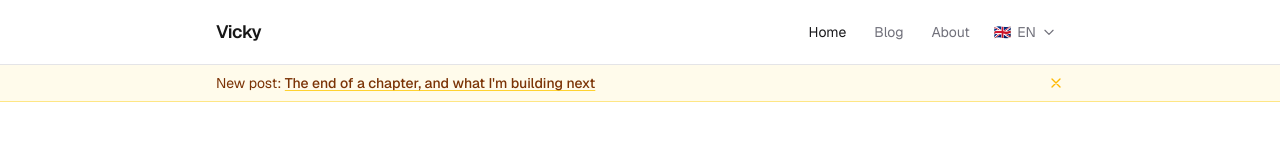
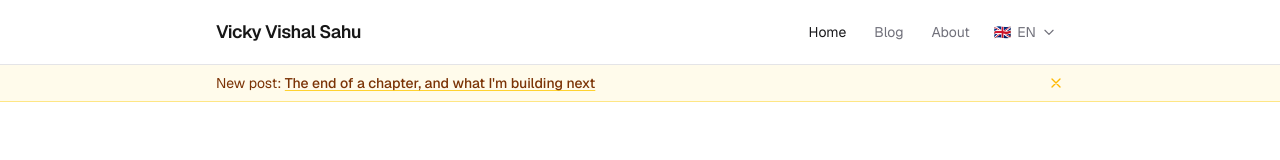
Before and after one commit to vickyvishalsahu/website, a Next.js app: page /en in a window 1280 px wide. Shown: the top 160 px of the page. Built offline with nearby package versions, Linux system fonts and the light colour scheme.

Commit message:
seo indexing

```diff
--- a/app/[locale]/layout.tsx
+++ b/app/[locale]/layout.tsx
@@ -23,6 +23,19 @@ const geistMono = Geist_Mono({
   subsets: ["latin"],
 });
 
+const jsonLd = {
+  "@context": "https://schema.org",
+  "@type": "Person",
+  name: "Vicky Vishal Sahu",
+  url: "https://vickysahu.dev",
+  jobTitle: "Senior Frontend Developer",
+  address: { "@type": "PostalAddress", addressLocality: "Berlin", addressCountry: "DE" },
+  sameAs: [
+    "https://github.com/vickyvishalsahu",
+    "https://www.linkedin.com/in/vickyvishal/",
+  ],
+};
+
 export async function generateMetadata({
   params,
 }: {
@@ -32,11 +45,28 @@ export async function generateMetadata({
   const t = await getTranslations({ locale, namespace: "site" });
 
   return {
+    metadataBase: new URL("https://vickysahu.dev"),
     title: {
       default: t("title"),
       template: t("titleTemplate"),
     },
     description: t("description"),
+    authors: [{ name: "Vicky Vishal Sahu", url: "https://vickysahu.dev" }],
+    openGraph: {
+      type: "website",
+      locale: locale === "de" ? "de_DE" : "en_US",
+      url: "https://vickysahu.dev",
+      siteName: "Vicky Vishal Sahu",
+      title: t("title"),
+      description: t("description"),
+      images: [{ url: "/vicky_dp.png", width: 400, height: 400, alt: "Vicky Vishal Sahu" }],
+    },
+    twitter: {
+      card: "summary",
+      title: t("title"),
+      description: t("description"),
+      images: ["/vicky_dp.png"],
+    },
     icons: {
       icon: "/vicky_dp.png",
       apple: "/vicky_dp.png",
@@ -61,6 +91,9 @@ export default async function LocaleLayout({
 
   return (
     <html lang={locale} className={`${geistSans.variable} ${geistMono.variable}`}>
+      <head>
+        <script type="application/ld+json" dangerouslySetInnerHTML={{ __html: JSON.stringify(jsonLd) }} />
+      </head>
       <body suppressHydrationWarning className="flex min-h-screen flex-col font-sans antialiased">
         <NextIntlClientProvider locale={locale} messages={messages}>
           <Navbar />
--- /dev/null
+++ b/app/robots.ts
@@ -0,0 +1,8 @@
+import { MetadataRoute } from "next";
+
+export default function robots(): MetadataRoute.Robots {
+  return {
+    rules: { userAgent: "*", allow: "/" },
+    sitemap: "https://vickysahu.dev/sitemap.xml",
+  };
+}
--- /dev/null
+++ b/app/sitemap.ts
@@ -0,0 +1,30 @@
+import { MetadataRoute } from "next";
+import { getAllPosts } from "@/lib/mdx";
+
+const BASE_URL = "https://vickysahu.dev";
+
+export default function sitemap(): MetadataRoute.Sitemap {
+  const posts = getAllPosts();
+  const locales = ["", "/de"];
+  const staticPages = ["", "/about", "/blog", "/contact"];
+
+  const staticRoutes = locales.flatMap((locale) =>
+    staticPages.map((page) => ({
+      url: `${BASE_URL}${locale}${page}`,
+      lastModified: new Date(),
+      changeFrequency: "monthly" as const,
+      priority: page === "" ? 1 : 0.8,
+    }))
+  );
+
+  const blogRoutes = locales.flatMap((locale) =>
+    posts.map((post) => ({
+      url: `${BASE_URL}${locale}/blog/${post.slug}`,
+      lastModified: new Date(post.date),
+      changeFrequency: "yearly" as const,
+      priority: 0.6,
+    }))
+  );
+
+  return [...staticRoutes, ...blogRoutes];
+}
--- a/messages/de.json
+++ b/messages/de.json
@@ -1,9 +1,9 @@
 {
   "site": {
-    "name": "Vicky",
-    "title": "Vicky | Portfolio",
-    "titleTemplate": "%s | Vicky",
-    "description": "Entwickler-Portfolio und Blog"
+    "name": "Vicky Vishal Sahu",
+    "title": "Vicky Vishal Sahu | Senior Frontend Developer",
+    "titleTemplate": "%s | Vicky Vishal Sahu",
+    "description": "Senior Frontend Developer in Berlin, spezialisiert auf React, TypeScript und Next.js."
   },
   "nav": {
     "home": "Startseite",
--- a/messages/en.json
+++ b/messages/en.json
@@ -1,9 +1,9 @@
 {
   "site": {
-    "name": "Vicky",
-    "title": "Vicky | Portfolio",
-    "titleTemplate": "%s | Vicky",
-    "description": "Developer portfolio and blog"
+    "name": "Vicky Vishal Sahu",
+    "title": "Vicky Vishal Sahu | Senior Frontend Developer",
+    "titleTemplate": "%s | Vicky Vishal Sahu",
+    "description": "Senior Frontend Developer based in Berlin, specialising in React, TypeScript, and Next.js."
   },
   "nav": {
     "home": "Home",
```
